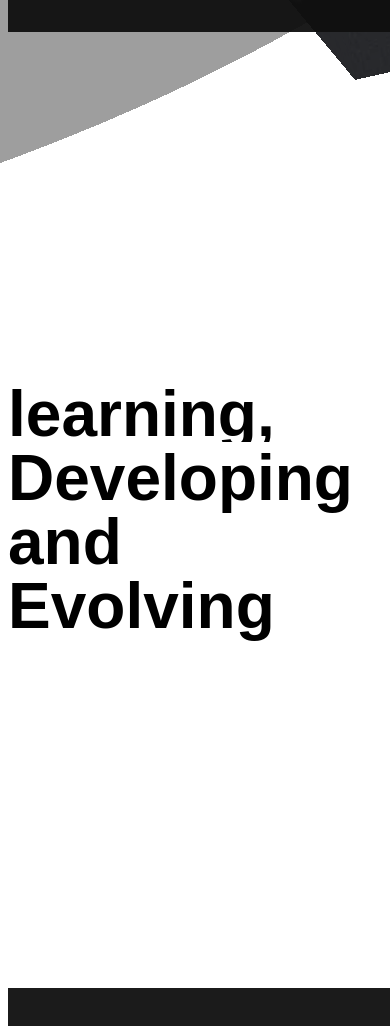
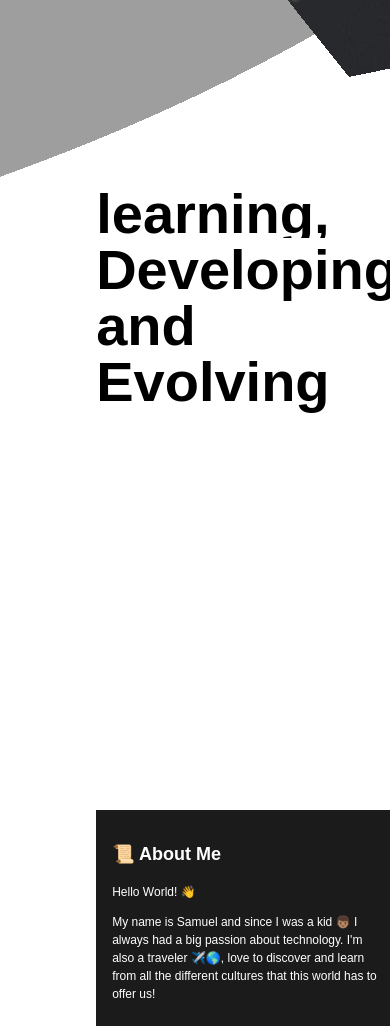
Before and after one commit to martisam/portfolio, a plain HTML site: page index.html in a window 390 px wide. Shown: the part 628-1654 px from the top of the page. Drawn offline with nearby package versions, Linux system fonts and the light colour scheme; animation ran at ten frames a second; a web font is replaced by a local one.

Commit message:
Update style.css

```diff
--- a/style.css
+++ b/style.css
@@ -76,10 +76,13 @@ h1, h2, h3, blockquote{
 
 @media only screen and (max-width: 700px){
 
-  canvas{
-    position: fixed;
-    top: 0;
-    left: 0;
+  :root {
+    --dark-bg: rgba(15, 15, 15, 0.95);
+    --spacing: 400px;
+
+    font-family: brandon-grotesque, sans-serif;
+    font-weight: 100;
+    font-style: normal;
   }
 
   main{
@@ -87,20 +90,46 @@ h1, h2, h3, blockquote{
     color: white;
     z-index: 99;
     position: absolute;
-    width: 100%;
-    margin: 0px auto;
     padding: 120px 0px;
+    padding-right: 0%;
 
-    display: grid;
-    grid-template-columns: repeat(1, 1fr);
+
+  }
+
+  header {
+    background: var(--dark-bg);
+    grid-column: 12;
+    font-size: 1.5rem;
+    padding: 1rem;
+    margin-bottom: var(--spacing);
+  }
+
+  blockquote {
+    margin: 0;
+    padding: 0;
+    grid-column: 12;
+    margin-bottom: var(--spacing);
+  }
+
+  blockquote p {
+    color: black;
+    background-color: white;
+    font-size: 3.5rem;
+    display: inline;
+    line-height: 1;
+  }
+
+  section {
+    grid-column: 12;
+    padding: auto;
+    background: var(--dark-bg);
+    font-size: 0.75rem;
+    line-height: 1.5;
+    margin-bottom: var(--spacing);
   }
 
   .left {
-    grid-column: 2 / 8;
-    padding: 1rem;
-    background: var(--dark-bg);
-    font-size: 1.0rem;
-    line-height: 1.3;
-    margin-bottom: var(--spacing);
+    grid-column: 12;
+    font-size: 0.75rem;
   }
 }
```
